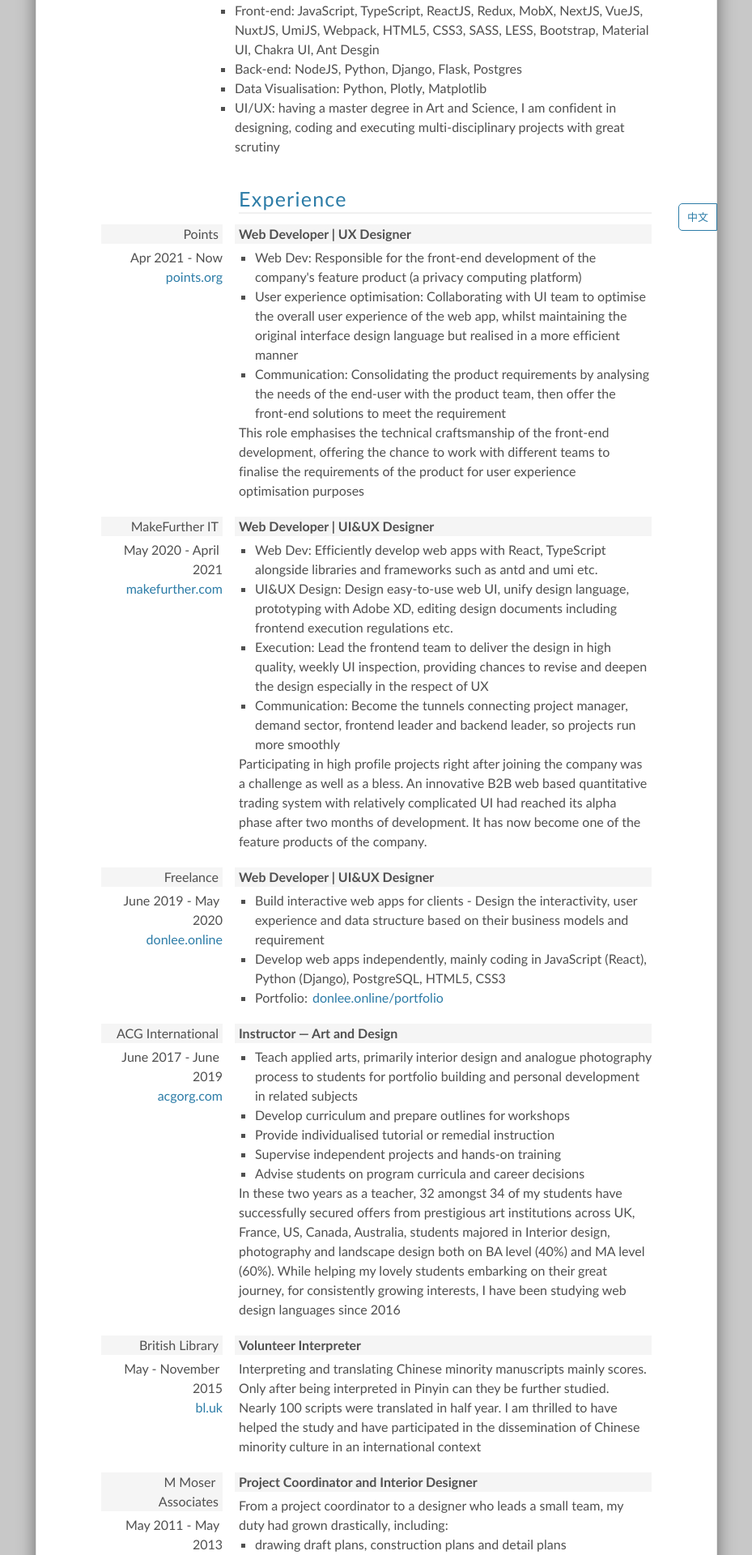
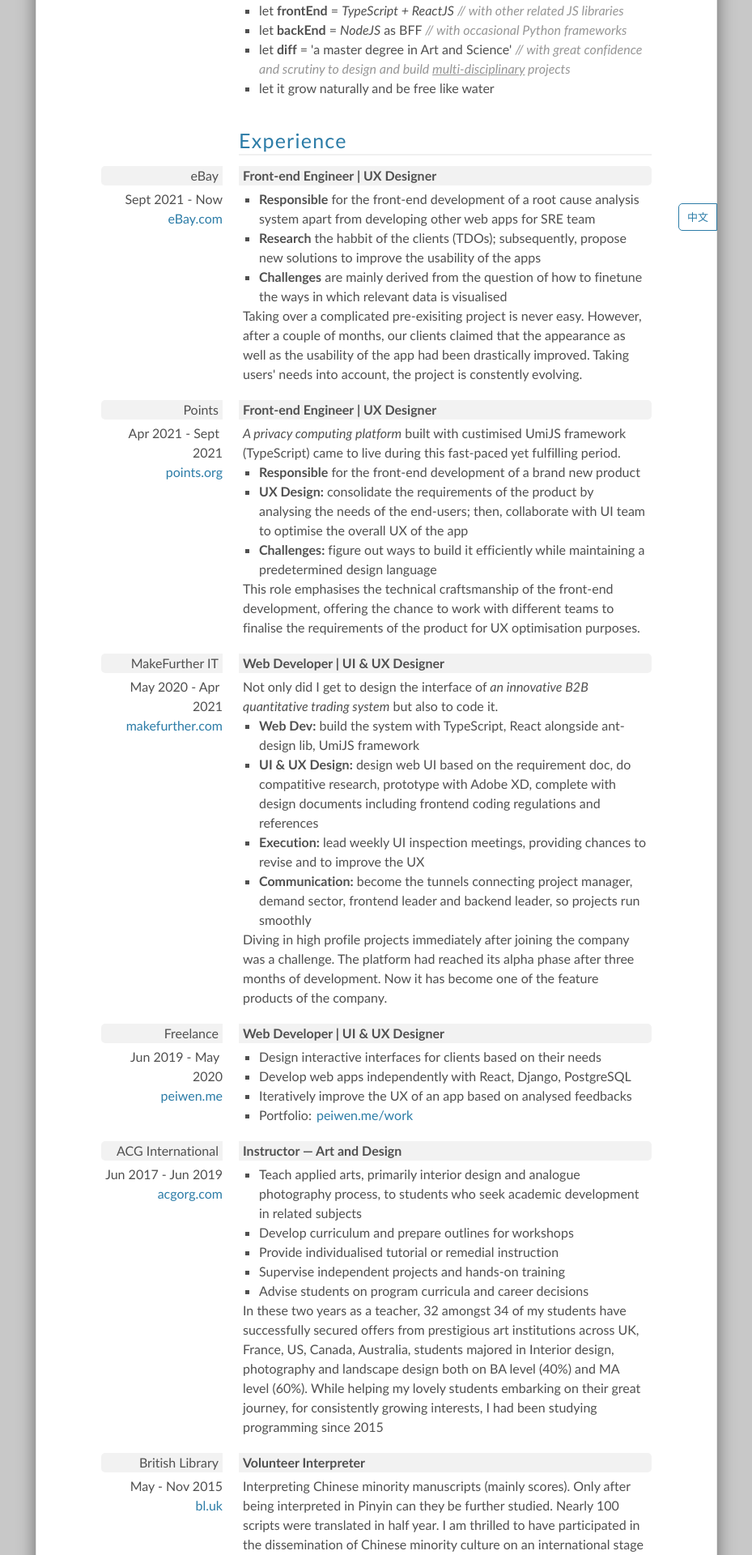
Before and after one commit to LD8/peiwen.me, a Next.js app: page /cv in a window 1280 px wide. Shown: the part 360-2280 px from the top of the page at 81% size, without its empty margins (175-1104 px from the left). Built offline with nearby package versions, Linux system fonts and the light colour scheme.

Commit message:
improve english cv

```diff
--- a/pages/cv.tsx
+++ b/pages/cv.tsx
@@ -56,17 +56,21 @@ const CV: NextPage = () => {
             <div className='details'>
               <ul>
                 <li>
-                  Front-end: JavaScript, TypeScript, ReactJS, Redux, MobX,
-                  NextJS, VueJS, NuxtJS, UmiJS, Webpack, HTML5, CSS3, SASS,
-                  LESS, Bootstrap, Material UI, Chakra UI, Ant Desgin
+                  let <b>frontEnd</b> = <em>TypeScript + ReactJS</em>{' '}
+                  <i>// with other related JS libraries</i>
                 </li>
-                <li>Back-end: NodeJS, Python, Django, Flask, Postgres</li>
-                <li>Data Visualisation: Python, Plotly, Matplotlib</li>
                 <li>
-                  UI/UX: having a master degree in Art and Science, I am
-                  confident in designing, coding and executing
-                  multi-disciplinary projects with great scrutiny
+                  let <b>backEnd</b> = <em>NodeJS</em> as BFF{' '}
+                  <i>// with occasional Python frameworks</i>
                 </li>
+                <li>
+                  let <b>diff</b> = 'a master degree in Art and Science'{' '}
+                  <i>
+                    // with great confidence and scrutiny to design and build{' '}
+                    <u>multi-disciplinary</u> projects
+                  </i>
+                </li>
+                <li>let it grow naturally and be free like water</li>
               </ul>
             </div>
           </div>
@@ -79,34 +83,71 @@ const CV: NextPage = () => {
 
           <div className='sub-container'>
             <div className='aside'>
+              <p className='company-name'>eBay</p>
+              <p className='year'>Sept 2021 - Now</p>
+              <ExternalLink href='https://ebay.com/'>eBay.com</ExternalLink>
+            </div>
+            <div className='details'>
+              <h4>Front-end Engineer | UX Designer</h4>
+              <ul>
+                <li>
+                  <b>Responsible</b> for the front-end development of a root
+                  cause analysis system apart from developing other web apps for
+                  SRE team
+                </li>
+                <li>
+                  <b>Research</b> the habbit of the clients (TDOs);
+                  subsequently, propose new solutions to improve the usability
+                  of the apps
+                </li>
+                <li>
+                  <b>Challenges</b> are mainly derived from the question of how
+                  to finetune the ways in which relevant data is visualised
+                </li>
+              </ul>
+              <p>
+                Taking over a complicated pre-exisiting project is never easy.
+                However, after a couple of months, our clients claimed that the
+                appearance as well as the usability of the app had been
+                drastically improved. Taking users' needs into account, the
+                project is constently evolving.
+              </p>
+            </div>
+          </div>
+
+          <div className='sub-container'>
+            <div className='aside'>
               <p className='company-name'>Points</p>
-              <p className='year'>Apr 2021 - Now</p>
+              <p className='year'>Apr 2021 - Sept 2021</p>
               <ExternalLink href='https://points.org/'>points.org</ExternalLink>
             </div>
             <div className='details'>
-              <h4>Web Developer | UX Designer</h4>
+              <h4>Front-end Engineer | UX Designer</h4>
+              <p>
+                <em>A privacy computing platform</em> built with custimised
+                UmiJS framework (TypeScript) came to live during this fast-paced
+                yet fulfilling period.
+              </p>
               <ul>
                 <li>
-                  Web Dev: Responsible for the front-end development of the
-                  company's feature product (a privacy computing platform)
+                  <b>Responsible</b> for the front-end development of a brand
+                  new product
                 </li>
                 <li>
-                  User experience optimisation: Collaborating with UI team to
-                  optimise the overall user experience of the web app, whilst
-                  maintaining the original interface design language but
-                  realised in a more efficient manner
+                  <b>UX Design:</b> consolidate the requirements of the product
+                  by analysing the needs of the end-users; then, collaborate
+                  with UI team to optimise the overall UX of the app
                 </li>
                 <li>
-                  Communication: Consolidating the product requirements by
-                  analysing the needs of the end-user with the product team,
-                  then offer the front-end solutions to meet the requirement
+                  <b>Challenges:</b> figure out ways to build it efficiently
+                  while maintaining a predetermined design language
                 </li>
               </ul>
               <p>
                 This role emphasises the technical craftsmanship of the
                 front-end development, offering the chance to work with
                 different teams to finalise the requirements of the product for
-                user experience optimisation purposes
+                UX optimisation purposes.
               </p>
             </div>
           </div>
@@ -114,41 +155,44 @@ const CV: NextPage = () => {
           <div className='sub-container'>
             <div className='aside'>
               <p className='company-name'>MakeFurther IT</p>
-              <p className='year'>May 2020 - April 2021</p>
+              <p className='year'>May 2020 - Apr 2021</p>
               <ExternalLink href='http://www.makefurther.com/'>
                 makefurther.com
               </ExternalLink>
             </div>
             <div className='details'>
-              <h4>Web Developer | UI&UX Designer</h4>
+              <h4>Web Developer | UI & UX Designer</h4>
+              <p>
+                Not only did I get to design the interface of
+                <em> an innovative B2B quantitative trading system</em> but also
+                to code it.
+              </p>
               <ul>
                 <li>
-                  Web Dev: Efficiently develop web apps with React, TypeScript
-                  alongside libraries and frameworks such as antd and umi etc.
+                  <b>Web Dev:</b> build the system with TypeScript, React
+                  alongside ant-design lib, UmiJS framework
                 </li>
                 <li>
-                  UI&UX Design: Design easy-to-use web UI, unify design
-                  language, prototyping with Adobe XD, editing design documents
-                  including frontend execution regulations etc.
+                  <b>UI & UX Design:</b> design web UI based on the requirement
+                  doc, do compatitive research, prototype with Adobe XD,
+                  complete with design documents including frontend coding
+                  regulations and references
                 </li>
                 <li>
-                  Execution: Lead the frontend team to deliver the design in
-                  high quality, weekly UI inspection, providing chances to
-                  revise and deepen the design especially in the respect of UX
+                  <b>Execution:</b> lead weekly UI inspection meetings,
+                  providing chances to revise and to improve the UX
                 </li>
                 <li>
-                  Communication: Become the tunnels connecting project manager,
-                  demand sector, frontend leader and backend leader, so projects
-                  run more smoothly
+                  <b>Communication:</b> become the tunnels connecting project
+                  manager, demand sector, frontend leader and backend leader, so
+                  projects run smoothly
                 </li>
               </ul>
               <p>
-                Participating in high profile projects right after joining the
-                company was a challenge as well as a bless. An innovative B2B
-                web based quantitative trading system with relatively
-                complicated UI had reached its alpha phase after two months of
-                development. It has now become one of the feature products of
-                the company.
+                Diving in high profile projects immediately after joining the
+                company was a challenge. The platform had reached its alpha
+                phase after three months of development. Now it has become one
+                of the feature products of the company.
               </p>
             </div>
           </div>
@@ -156,30 +200,29 @@ const CV: NextPage = () => {
           <div className='sub-container'>
             <div className='aside'>
               <p className='company-name'>Freelance</p>
-              <p className='year'>June 2019 - May 2020</p>
-              <ExternalLink href='http://donlee.online'>
-                donlee.online
-              </ExternalLink>
+              <p className='year'>Jun 2019 - May 2020</p>
+              <ExternalLink href='http://peiwen.me'>peiwen.me</ExternalLink>
             </div>
             <div className='details'>
-              <h4>Web Developer | UI&UX Designer</h4>
+              <h4>Web Developer | UI & UX Designer</h4>
               <ul>
                 <li>
-                  Build interactive web apps for clients - Design the
-                  interactivity, user experience and data structure based on
-                  their business models and requirement
+                  Design interactive interfaces for clients based on their needs
                 </li>
                 <li>
-                  Develop web apps independently, mainly coding in JavaScript
-                  (React), Python (Django), PostgreSQL, HTML5, CSS3
+                  Develop web apps independently with React, Django, PostgreSQL
+                </li>
+                <li>
+                  Iteratively improve the UX of an app based on analysed
+                  feedbacks
                 </li>
                 <li>
                   Portfolio:
                   <ExternalLink
-                    href='https://donlee.online'
+                    href='https://peiwen.me/work-and-joy'
                     style={{ paddingLeft: '6px' }}
                   >
-                    donlee.online/portfolio
+                    peiwen.me/work
                   </ExternalLink>
                 </li>
               </ul>
@@ -189,7 +232,7 @@ const CV: NextPage = () => {
           <div className='sub-container'>
             <div className='aside'>
               <p className='company-name'>ACG International</p>
-              <p className='year'>June 2017 - June 2019</p>
+              <p className='year'>Jun 2017 - Jun 2019</p>
               <ExternalLink href='https://www.acgorg.com/'>
                 acgorg.com
               </ExternalLink>
@@ -199,8 +242,8 @@ const CV: NextPage = () => {
               <ul>
                 <li>
                   Teach applied arts, primarily interior design and analogue
-                  photography process to students for portfolio building and
-                  personal development in related subjects
+                  photography process, to students who seek academic development
+                  in related subjects
                 </li>
                 <li>Develop curriculum and prepare outlines for workshops</li>
                 <li>Provide individualised tutorial or remedial instruction</li>
@@ -216,8 +259,8 @@ const CV: NextPage = () => {
                 majored in Interior design, photography and landscape design
                 both on BA level (40%) and MA level (60%). While helping my
                 lovely students embarking on their great journey, for
-                consistently growing interests, I have been studying web design
-                languages since 2016
+                consistently growing interests, I had been studying programming
+                since 2015
               </p>
             </div>
           </div>
@@ -225,21 +268,17 @@ const CV: NextPage = () => {
           <div className='sub-container'>
             <div className='aside'>
               <p className='company-name'>British Library</p>
-              <p className='year'>May - November 2015</p>
+              <p className='year'>May - Nov 2015</p>
               <ExternalLink href='https://www.bl.uk/'>bl.uk</ExternalLink>
             </div>
             <div className='details'>
               <h4>Volunteer Interpreter</h4>
               <p>
-                Interpreting and translating Chinese minority manuscripts mainly
-                scores. Only after being interpreted in Pinyin can they be
-                further studied.
-              </p>
-              <p>
+                Interpreting Chinese minority manuscripts (mainly scores). Only
+                after being interpreted in Pinyin can they be further studied.
                 Nearly 100 scripts were translated in half year. I am thrilled
-                to have helped the study and have participated in the
-                dissemination of Chinese minority culture in an international
-                context
+                to have participated in the dissemination of Chinese minority
+                culture on an international stage
               </p>
             </div>
           </div>
@@ -256,24 +295,17 @@ const CV: NextPage = () => {
               <h4>Project Coordinator and Interior Designer</h4>
               <p>
                 From a project coordinator to a designer who leads a small team,
-                my duty had grown drastically, including:
+                my skills and duties had grown from drawing draft plans to:
               </p>
               <ul>
-                <li>
-                  drawing draft plans, construction plans and detail plans
-                </li>
                 <li>putting together project presentations</li>
-                <li>conveying design ideas to clients in presentations</li>
+                <li>presenting design ideas to clients in presentations</li>
                 <li>on site construction management</li>
               </ul>
               <p>
-                In these two years, I participated in one large project over
-                2000 sqm, two medium projects over 1000 sqm and four smaller
-                projects just under 500 sqm, all of which were successfully
-                delivered on schedule. During this time, I tasted the fruit of
-                seamless team work, gained understanding of project management,
-                realising that much knowledge to be learnt, followed by further
-                study in the UK
+                Delivered numerous projects (more than 5000 sqm in total), all
+                of which were on schedule. I could not do it without a team
+                effort
               </p>
             </div>
           </div>
@@ -298,7 +330,7 @@ const CV: NextPage = () => {
             <div className='details'>
               <h4>Frontend Programmer Certificate, UI Design Practice</h4>
               <p>FreeCodeCamp, Interaction Design Foundation</p>
-              <h6>Online and self-taught</h6>
+              <h6>Online / self-taught</h6>
             </div>
           </div>
 
@@ -350,7 +382,7 @@ const CV: NextPage = () => {
               </ExternalLink>
             </div>
             <div className='details'>
-              <h4>BSc. Intelligent building and Technology</h4>
+              <h4>Diploma - Intelligent building and Technology</h4>
               <p>Tongji University</p>
               <h6>Shanghai, China</h6>
             </div>
@@ -366,12 +398,9 @@ const CV: NextPage = () => {
             <div className='aside'></div>
             <div className='details'>
               <ul style={{ marginLeft: '15px' }}>
+                <li>Fluent in English (IELTS 8.0), native Mandarin speaker</li>
                 <li>
-                  Speaks fluent English (IELTS 8.0), native Mandarin and basic
-                  French
-                </li>
-                <li>
-                  In his free time, likes to read, blog, swim, photography and
+                  In my free time, I like to read, blog, swim, photography and
                   travel
                 </li>
               </ul>
@@ -388,6 +417,7 @@ export const SPaper = styled.main<{ chinese?: boolean }>`
   margin: 50px auto;
   display: flex;
   justify-content: center;
+
   @media only screen and (max-width: 800px) {
     margin: 0;
   }
@@ -464,22 +494,36 @@ export const SPaper = styled.main<{ chinese?: boolean }>`
       margin-left: 20px;
     }
 
+    b {
+      font-weight: 600;
+    }
+
+    i {
+      color: #979797;
+    }
+
     h4,
     .company-name {
+      background-color: rgb(242, 242, 242);
+      margin-bottom: 5px;
+    }
+
+    h4 {
       font-weight: 600;
-      background-color: rgb(245, 245, 245);
-      margin-bottom: 5px;
       padding-left: 5px;
+      border-radius: 0 5px 5px 0;
     }
 
     .company-name {
-      font-weight: 400;
       padding-right: 5px;
+      border-radius: 5px 0 0 5px;
     }
 
     @media only screen and (max-width: 800px) {
+      h4 {
+        border-radius: 5px;
+      }
       .company-name {
-        font-weight: 300;
         padding: 0;
         background-color: transparent;
       }
@@ -649,8 +693,12 @@ export const SPaper = styled.main<{ chinese?: boolean }>`
           h6 {
             font-size: var(--fontS);
           }
+          > ul,
+          > p {
+            padding: 0 5px;
+          }
           > :first-child {
-            margin-left: -5px;
+            padding: 0 5px;
           }
         }
       }
@@ -698,8 +746,11 @@ export const SPaper = styled.main<{ chinese?: boolean }>`
         }
       }
     }
+  }
 
-    @media print {
+  @media print {
+    margin: 0;
+    .content {
       width: 842px;
       padding: 0;
       border: none;
```
